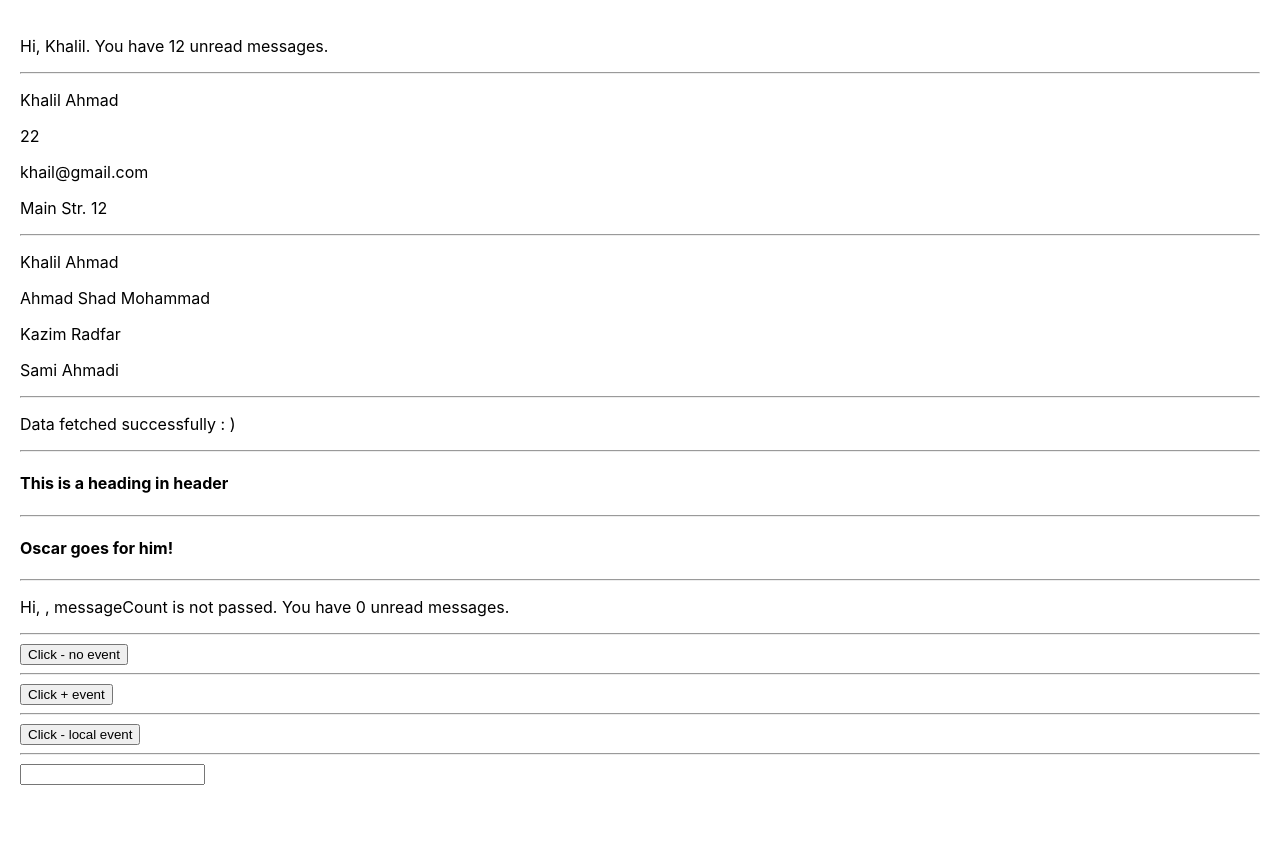
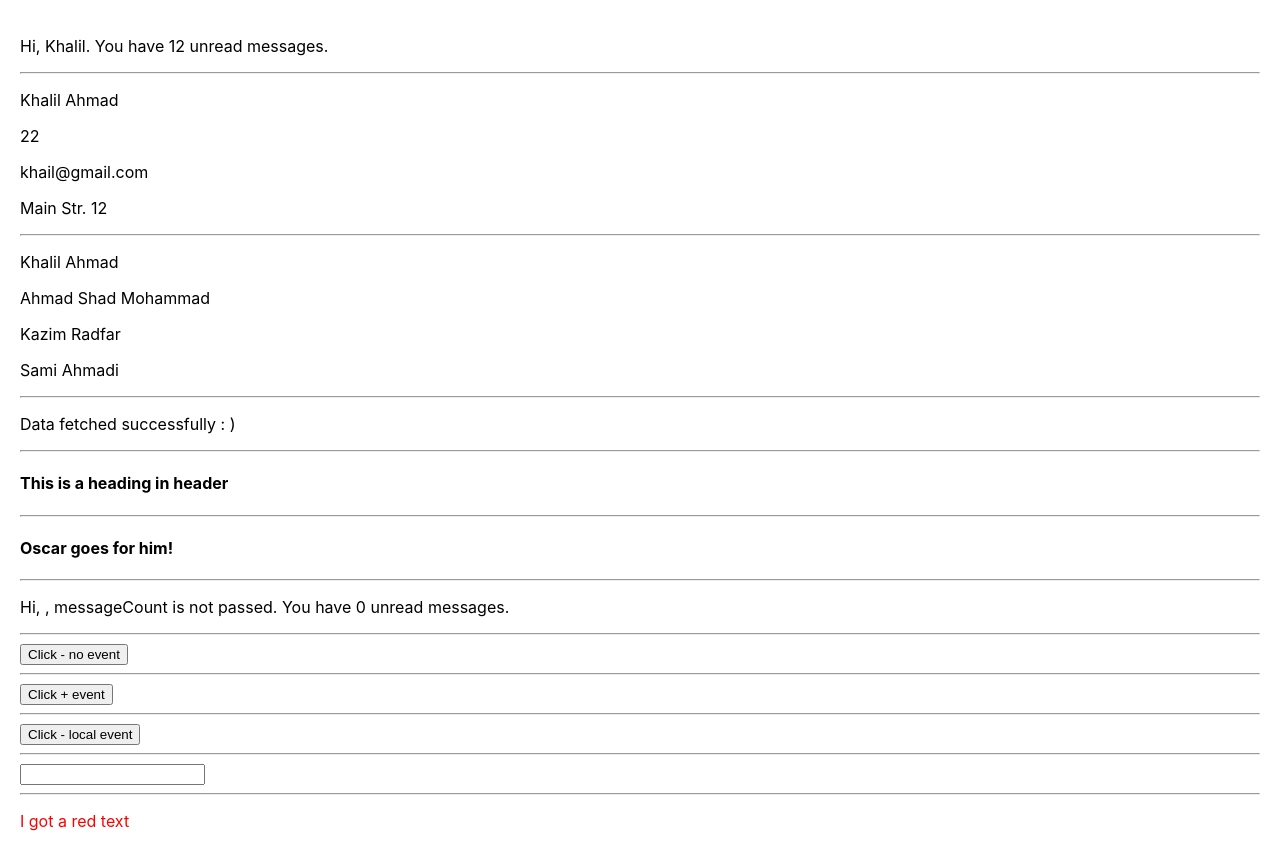
Before and after one commit to khalilnazari/react-typescript-basic, a React (Create React App) app: page / in a window 1280 px wide. Before the commit the page ends 805 px from the top, so only its background shows below. Built offline with nearby package versions, Linux system fonts and the light colour scheme.

Commit message:
CSS Style type is added

```diff
--- a/src/App.tsx
+++ b/src/App.tsx
@@ -9,6 +9,7 @@ import Header from "./components/Header";
 import Oscar from "./components/Oscar";
 import { EventProps } from "./components/EventProps";
 import Input from './components/Input';
+import StyleContainer from './components/StyleContainer';
 
 
 function App() {
@@ -102,6 +103,9 @@ function App() {
       <hr />
 
       <Input />
+      <hr />
+
+      <StyleContainer style={{color:'red'}}/>
     </div>
   );
 }
--- /dev/null
+++ b/src/components/StyleContainer.tsx
@@ -0,0 +1,16 @@
+import React from 'react';
+
+type containerProps = {
+    style: React.CSSProperties
+}
+
+const StyleContainer = (props: containerProps) => {
+
+    return (
+        <div>
+            <p style={props.style}>I got a red text</p>
+        </div>
+    )
+}
+
+export default StyleContainer;
```
